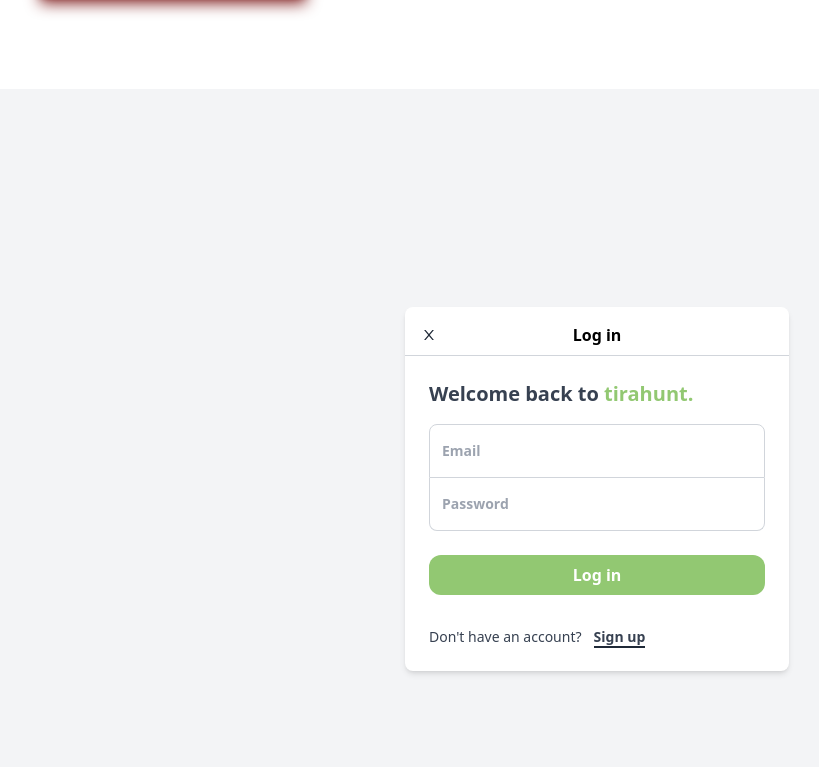
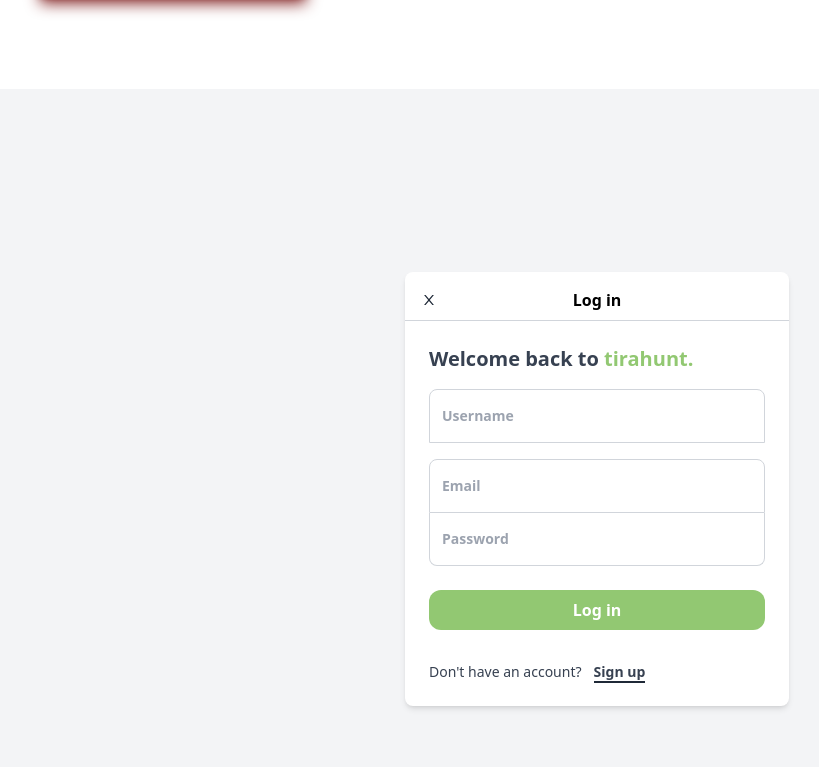
Before and after one commit to rjlb87/tirahunt, a React (Vite) app in the folder frontend/: page / in a window 1280 px wide. Shown: the part 1013-1780 px from the top of the page, without its empty margins (43-862 px from the left). Built offline with nearby package versions, Linux system fonts and the light colour scheme.

Commit message:
feature: added functions

```diff
--- a/frontend/src/App.jsx
+++ b/frontend/src/App.jsx
@@ -2,12 +2,14 @@
 import Footer from "./common/Footer";
 import NavBar from "./common/NavBar";
 import Home from "./components/Home";
+import Signup from "./authentication/admin/SignUp";
 
 function App() {
   return (
     <>
       <NavBar />
       <Home />
+      <Signup />
       <LogIn />
       <Footer />
     </>
--- a/frontend/src/authentication/admin/SignUp.jsx
+++ b/frontend/src/authentication/admin/SignUp.jsx
@@ -0,0 +1,115 @@
+import React, { useState } from "react";
+import { AiOutlineClose } from "react-icons/ai";
+import { createUsers } from "../../services/UsersService";
+
+const LoginForm = () => {
+  const [formData, setFormData] = useState({
+    username: "",
+    email: "",
+    password: "",
+  });
+
+  const handleChange = (e) => {
+    const { name, value } = e.target;
+    setFormData((formdata) => ({
+      ...formdata,
+      [name]: value,
+    }));
+  };
+
+  const handleSubmit = (e) => {
+    e.preventDefault();
+    try {
+      createUsers(formData);
+      setFormData({ username: "", email: "", password: "" });
+    } catch (error) {
+      console.error(error.message);
+    }
+  };
+
+  return (
+    <div className="min-h-screen flex items-center justify-center bg-gray-100">
+      <form
+        className="bg-white shadow-md rounded-lg w-96 flex flex-col relative"
+        onSubmit={handleSubmit}
+      >
+        <button
+          className="absolute top-2 left-4 h-10 w-6  text-gray-800"
+          onClick={() => {
+            // Handle close button click here
+          }}
+        >
+          <AiOutlineClose />
+        </button>
+        <p className="text-md font-bold text-center mt-4 pb-2">Log in</p>
+        <hr className="w-full border-t border-gray-300 mb-6" />
+        <div className="w-full flex flex-col items-start px-6 text-xl font-semibold">
+          <div className="flex-col">
+            <p className="inline text-gray-700">Welcome back to</p>
+            <p className="inline text-[#92c872]"> tirahunt.</p>
+          </div>
+          <label
+            className=" text-gray-700 text-sm font-bold mt-4"
+            htmlFor="username"
+          ></label>
+          <input
+            className="text-sm border rounded-tr-lg rounded-tl-lg border-gray-300 w-full py-4 px-3 text-gray-700 "
+            id="username"
+            type="username"
+            name="username"
+            value={formData.username}
+            onChange={handleChange}
+            placeholder="Username"
+            required
+          />
+          <label
+            className=" text-gray-700 text-sm font-bold mt-4"
+            htmlFor="email"
+          ></label>
+          <input
+            className="text-sm border rounded-tr-lg rounded-tl-lg border-gray-300 w-full py-4 px-3 text-gray-700 "
+            id="email"
+            type="email"
+            name="email"
+            value={formData.email}
+            onChange={handleChange}
+            placeholder="Email"
+            required
+          />
+        </div>
+        <div className="mb-6 w-full flex flex-col items-center px-6">
+          <label
+            className="block text-gray-700 text-sm font-bold"
+            htmlFor="password"
+          ></label>
+          <input
+            className="font-semibold text-sm rounded-br-lg rounded-bl-lg border-b border-l border-r border-gray-300 w-full py-4 px-3 text-gray-700 "
+            id="password"
+            type="password"
+            name="password"
+            value={formData.password}
+            onChange={handleChange}
+            placeholder="Password"
+            required
+          />
+        </div>
+        <div className="flex flex-col w-full px-6">
+          <button
+            className="bg-[#92c872] hover:bg-[#6b9b53] active:bg-[#4a6d39] transition-opacity duration-200 hover:opacity-80 active:opacity-60 text-white font-semibold py-2 px-4 rounded-xl focus:outline-none focus:shadow-outline w-full"
+            type="submit"
+          >
+            Log in
+          </button>
+          <div className="text-gray-700 text-sm mt-8 mb-4 space-x-3 text-start pb-2">
+            <p className="inline">Don&apos;t have an account?</p>
+            <p className="inline font-semibold border-b-2 border-gray-800 cursor-pointer">
+              Sign up
+            </p>
+          </div>
+        </div>
+      </form>
+    </div>
+  );
+};
+
+export default LoginForm;
--- a/frontend/src/services/UsersService.jsx
+++ b/frontend/src/services/UsersService.jsx
@@ -1,6 +1,10 @@
 export async function getAllusers() {
-  const response = await fetch("/api/v1/users");
-  return await response.json();
+  try {
+    const response = await fetch("/api/v1/users");
+    return await response.json();
+  } catch (error) {
+    console.error(error.message);
+  }
 }
 
 export async function editusers(data) {
--- a/frontend/vite.config.js
+++ b/frontend/vite.config.js
@@ -7,7 +7,7 @@
 
   server: {
     proxy: {
-      "/api": "http://localhost:3080",
+      "/api": "http://localhost:3001",
     },
   },
 });
```
